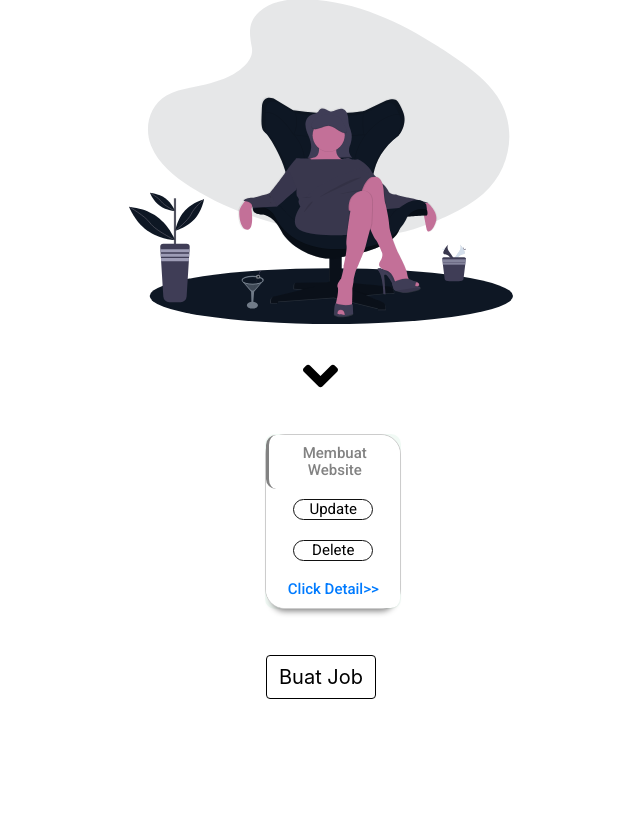
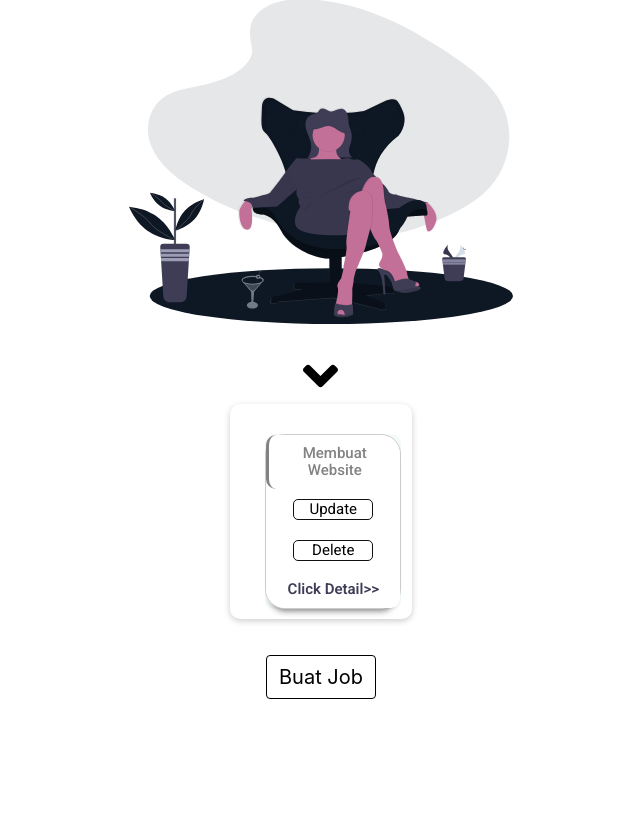
Before and after one commit to gafiirfandi/Saku, a Django app: page /dashboard_employer/ in a window 1280 px wide. Shown: the part 209-1031 px from the top of the page, without its empty margins (319-959 px from the left). Run offline with Django 3.2, Linux system fonts and the light colour scheme; some libraries are stand-ins or nearby versions; some web fonts are replaced.

Commit message:
revisi dashboard

```diff
--- a/dashboard/static/css/dashboard.css
+++ b/dashboard/static/css/dashboard.css
@@ -30,7 +30,7 @@
 }
 
 .dashboard-title {
-  margin-top: 100px;
+  margin-top: 40px;
   font-size: 35px;
   font-weight: 900;
   text-align: center;
--- a/dashboard/static/css/dashboard_employer.css
+++ b/dashboard/static/css/dashboard_employer.css
@@ -23,7 +23,7 @@
   /* padding: 0 0px; */
 }
 
-.dashboard-employer-arrow-down{
+.dashboard-employer-arrow-down {
   /* margin-top: 50px; */
   width: 35px;
   display: block;
@@ -40,7 +40,7 @@
   margin-bottom: 20px;
 }
 
-.dashboard-employer-svg{
+.dashboard-employer-svg {
   width: 30vw;
   height: auto;
   margin: auto;
@@ -73,7 +73,7 @@
   background-color: transparent;
   color: black;
   border: 1px solid #111111;
-  border-radius: 20px;
+  border-radius: 5px;
   width: 80px;
   height: auto;
 }
@@ -88,7 +88,7 @@
   background-color: transparent;
   color: black;
   border: 1px solid #111111;
-  border-radius: 20px;
+  border-radius: 5px;
   width: 80px;
   height: auto;
 }
@@ -101,6 +101,10 @@
 
 /* table dashboard */
 
+/* .tableDashboardEmployer {
+  box-shadow: 0 2px 6px 0 rgba(0, 0, 0, 0.2) !important;
+} */
+
 .tableProfile {
   margin-left: 40px;
   margin-right: 40px;
@@ -111,9 +115,24 @@
   width: 70px;
   height: auto;
 }
+.detailHref {
+  text-decoration: none;
+  color: #3f3d56 !important;
+  font-weight: 600;
+}
+
+.detailHref:hover {
+  text-decoration: none;
+  color: #3f3d56 !important;
+  font-weight: 700;
+}
+#table-dashboard {
+  box-shadow: 0 2px 6px 0 rgba(0, 0, 0, 0.2) !important;
+  border-radius: 10px;
+}
 
 #table-dashboard tbody {
-  box-shadow: 0 8px 6px -6px white;
+  /* box-shadow: 0 2px 6px 0 rgba(0, 0, 0, 0.2) !important; */
   background-color: white;
   border-radius: 10px;
 }
@@ -192,7 +211,7 @@
   #table-dashboard td,
   #table-dashboard tr {
     width: 100%;
-    font-family: 'Roboto', sans-serif;
+    font-family: "Roboto", sans-serif;
     font-style: normal;
     font-weight: 500;
 
--- a/dashboard/templates/dashboard_employer.html
+++ b/dashboard/templates/dashboard_employer.html
@@ -31,13 +31,22 @@
   <div class="dashboard-employer-header">
     <h1 class="JudulListJob">Let's approve and review our jobs.</h1>
     <img src="{% static 'img/boss.svg' %}" class="dashboard-employer-svg" />
-    <br>
-    <svg class="dashboard-employer-arrow-down" xmlns="http://www.w3.org/2000/svg" viewBox="0 0 320 512" class="svelte-c8tyih"><path d="M143 352.3L7 216.3c-9.4-9.4-9.4-24.6 0-33.9l22.6-22.6c9.4-9.4 24.6-9.4 33.9 0l96.4 96.4 96.4-96.4c9.4-9.4 24.6-9.4 33.9 0l22.6 22.6c9.4 9.4 9.4 24.6 0 33.9l-136 136c-9.2 9.4-24.4 9.4-33.8 0z"></path></svg>
+    <br />
+    <svg
+      class="dashboard-employer-arrow-down"
+      xmlns="http://www.w3.org/2000/svg"
+      viewBox="0 0 320 512"
+      class="svelte-c8tyih"
+    >
+      <path
+        d="M143 352.3L7 216.3c-9.4-9.4-9.4-24.6 0-33.9l22.6-22.6c9.4-9.4 24.6-9.4 33.9 0l96.4 96.4 96.4-96.4c9.4-9.4 24.6-9.4 33.9 0l22.6 22.6c9.4 9.4 9.4 24.6 0 33.9l-136 136c-9.2 9.4-24.4 9.4-33.8 0z"
+      ></path>
+    </svg>
   </div>
   <!-- make a table-->
   <div class="DashboardEmployerWrapper">
     <table
-      class="table table-hover table-fixed"
+      class="table table-hover table-fixed tableDashboardEmployer"
       id="table-dashboard"
       cellspacing="0"
       cellpadding="0"
@@ -66,9 +75,11 @@
           </td>
           <td><button class="w3-button w3-circle delete">Delete</button></td>
           <td class="col_2 text-lg-center">
-            <a href="">Click Detail>></a>
+            <a href="" class="detailHref">Click Detail>></a>
           </td>
-          <td class="col_0 text-lg-center"><a href="">Click Detail>></a></td>
+          <td class="col_0 text-lg-center">
+            <a href="" class="detailHref">Click Detail>></a>
+          </td>
         </tr>
       </tbody>
       <!--Table body-->
```
